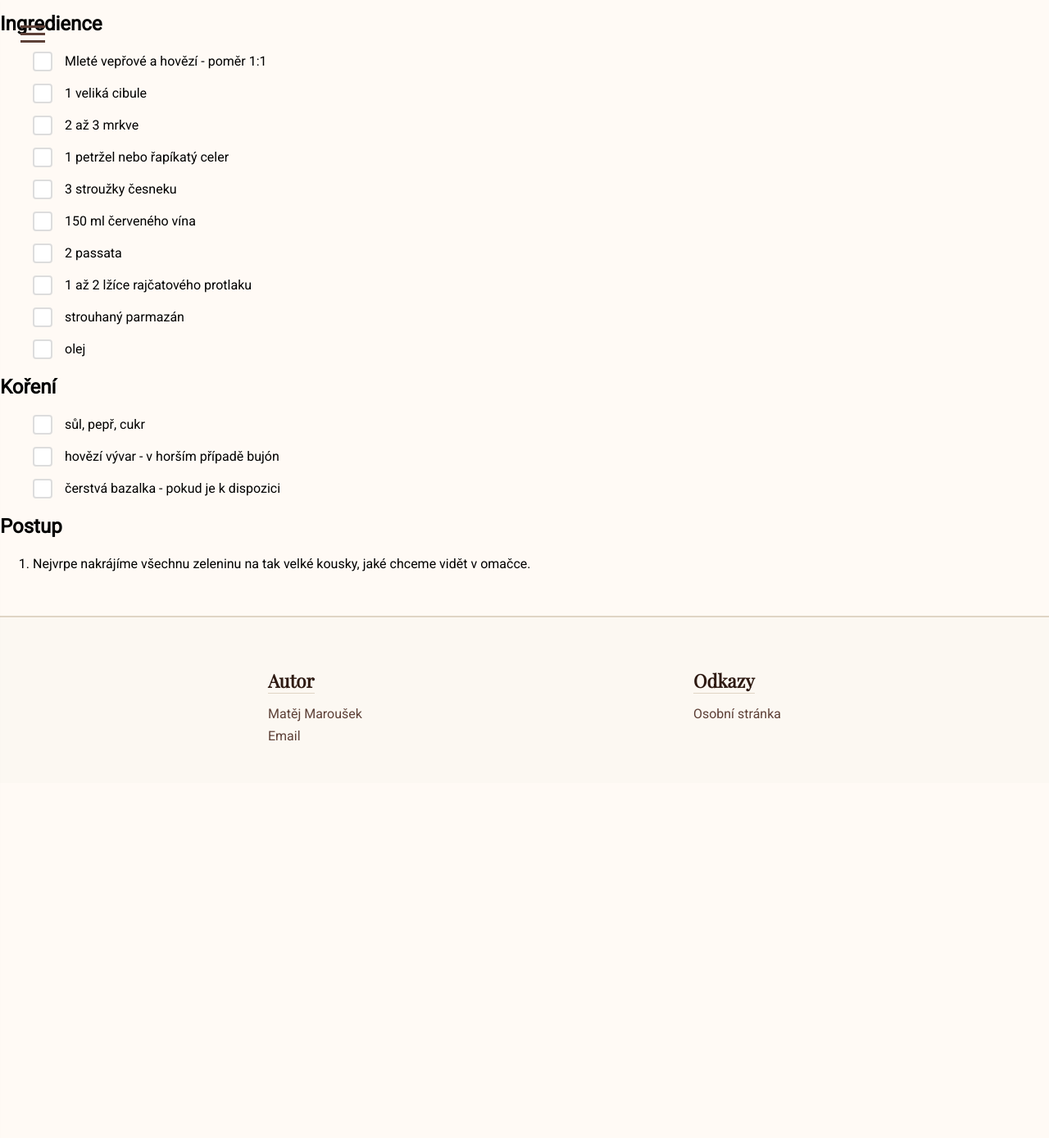
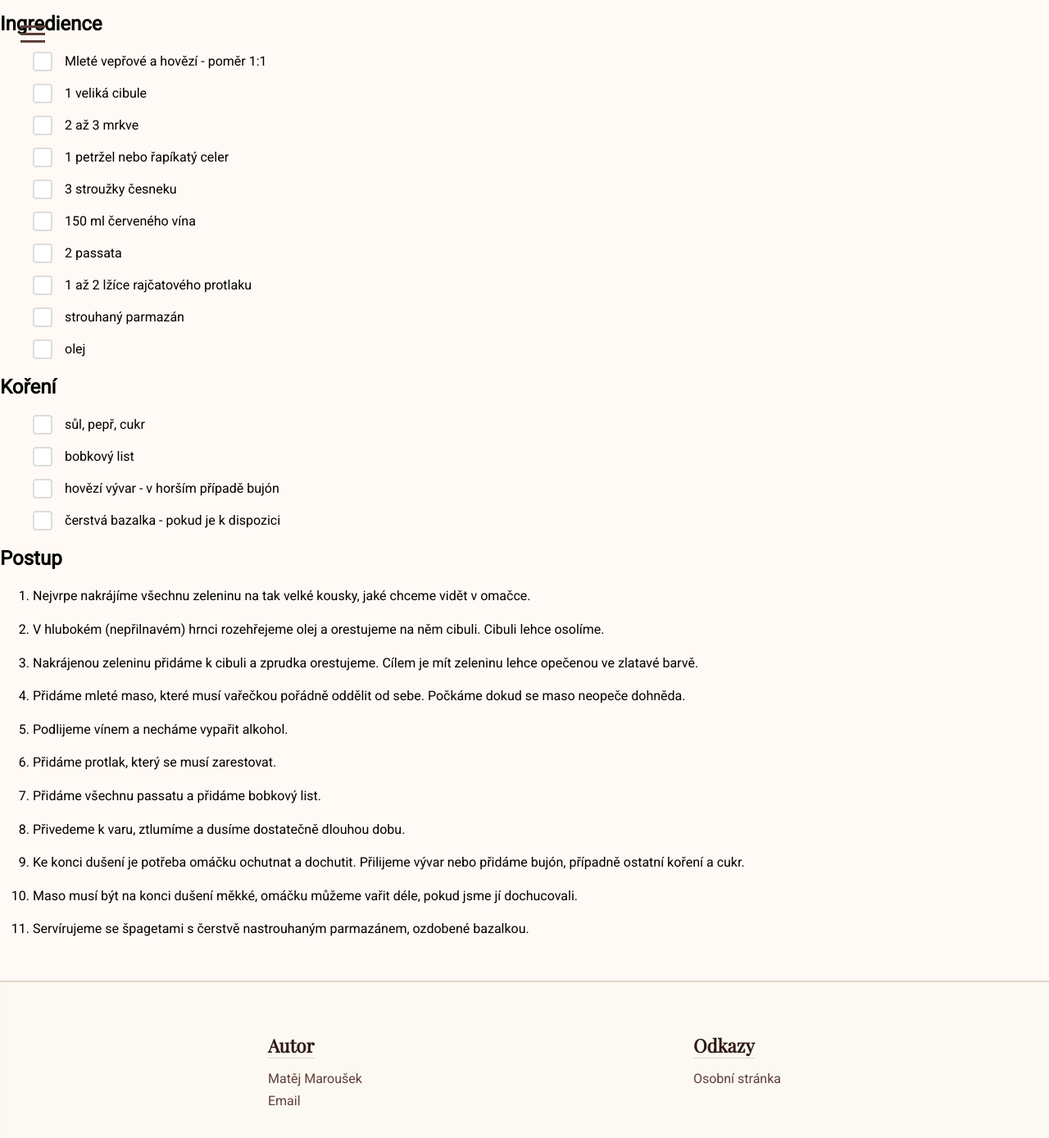
Before and after one commit to M4thys02/Cookbook, a Jekyll site: the page built from _recipes/sauces/bolognese.md, in a window 1280 px wide and 1400 px high, scrolled down 242 px. Shown: the top 1388 px of the window at 82% size. Built offline with Jekyll 4.4.1, drawn with Linux system fonts in a browser that asks for light colours; some web fonts are replaced; before the commit the page ends 1197 px from its top, so only the background shows below that.

Commit message:
Added procedure to bolognese sauce

```diff
--- a/_recipes/sauces/bolognese.md
+++ b/_recipes/sauces/bolognese.md
@@ -17,9 +17,20 @@ ingredients:
 
 spices:
 - sůl, pepř, cukr
+- bobkový list
 - hovězí vývar - v horším případě bujón
 - čerstvá bazalka - pokud je k dispozici
 
 steps:
 - Nejvrpe nakrájíme všechnu zeleninu na tak velké kousky, jaké chceme vidět v omačce.
+- V hlubokém (nepřilnavém) hrnci rozehřejeme olej a orestujeme na něm cibuli. Cibuli lehce osolíme.
+- Nakrájenou zeleninu přidáme k cibuli a zprudka orestujeme. Cílem je mít zeleninu lehce opečenou ve zlatavé barvě.
+- Přidáme mleté maso, které musí vařečkou pořádně oddělit od sebe. Počkáme dokud se maso neopeče dohněda.
+- Podlijeme vínem a necháme vypařit alkohol.
+- Přidáme protlak, který se musí zarestovat.
+- Přidáme všechnu passatu a přidáme bobkový list.
+- Přivedeme k varu, ztlumíme a dusíme dostatečně dlouhou dobu.
+- Ke konci dušení je potřeba omáčku ochutnat a dochutit. Přilijeme vývar nebo přidáme bujón, případně ostatní koření a cukr.
+- Maso musí být na konci dušení měkké, omáčku můžeme vařit déle, pokud jsme jí dochucovali.
+- Servírujeme se špagetami s čerstvě nastrouhaným parmazánem, ozdobené bazalkou.
 ---
```
